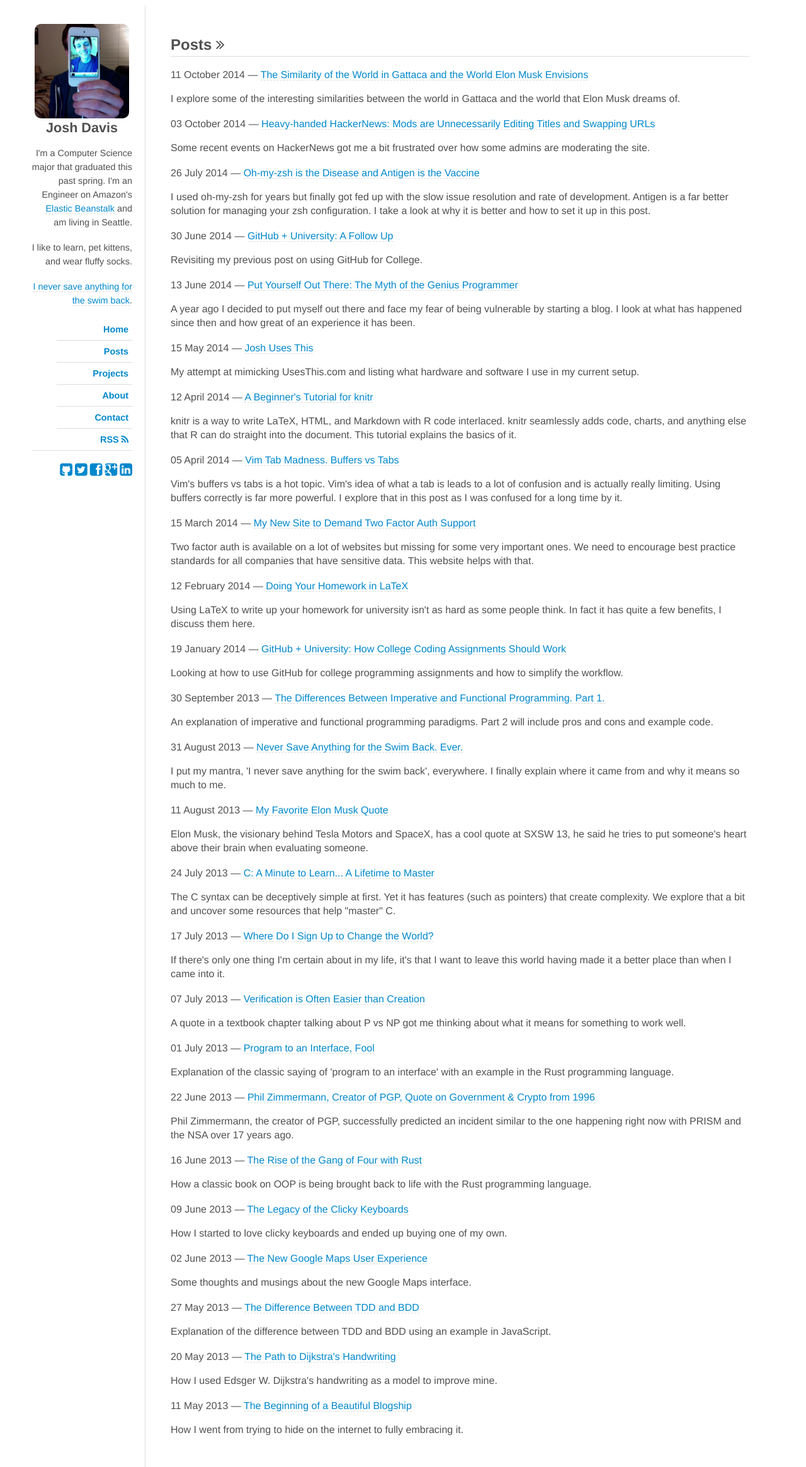
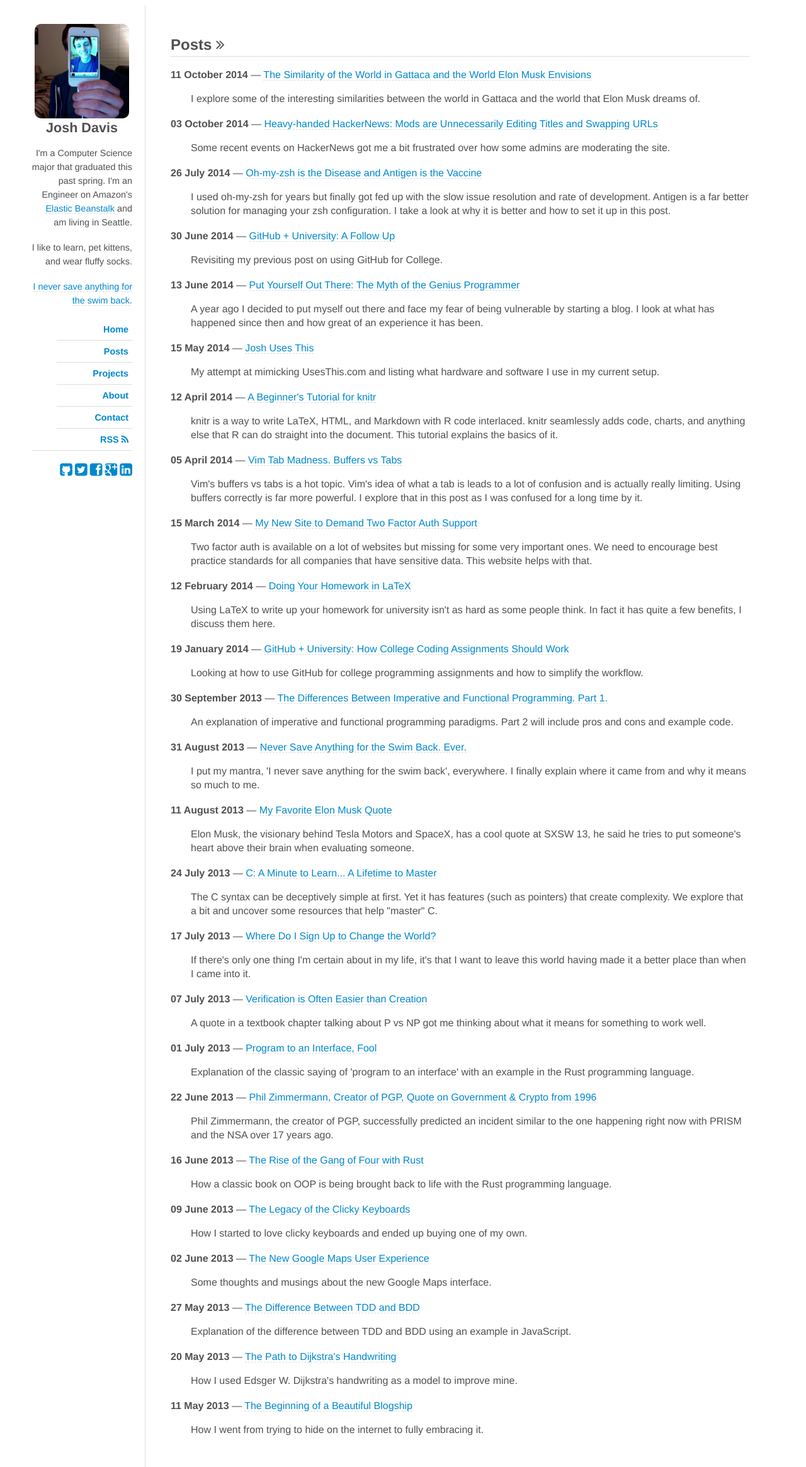
Before and after one commit to jdavis/jdavis.github.com, a Jekyll site: the page built from posts.html, in a window 1280 px wide. Shown: the whole page at 63% size. Built offline with Jekyll 4.4.1, drawn with Linux system fonts in a browser that asks for light colours; nearby versions of some CDN libraries; some web fonts are replaced.

Commit message:
Indent description, bold date

```diff
--- a/css/base.css
+++ b/css/base.css
@@ -420,6 +420,14 @@
     padding: 20px 0;
 }
 
+.posts span {
+    font-weight: bold;
+}
+
+.posts p {
+    padding-left: 2em;
+}
+
 /*
  * Responsive CSS
  *
```
